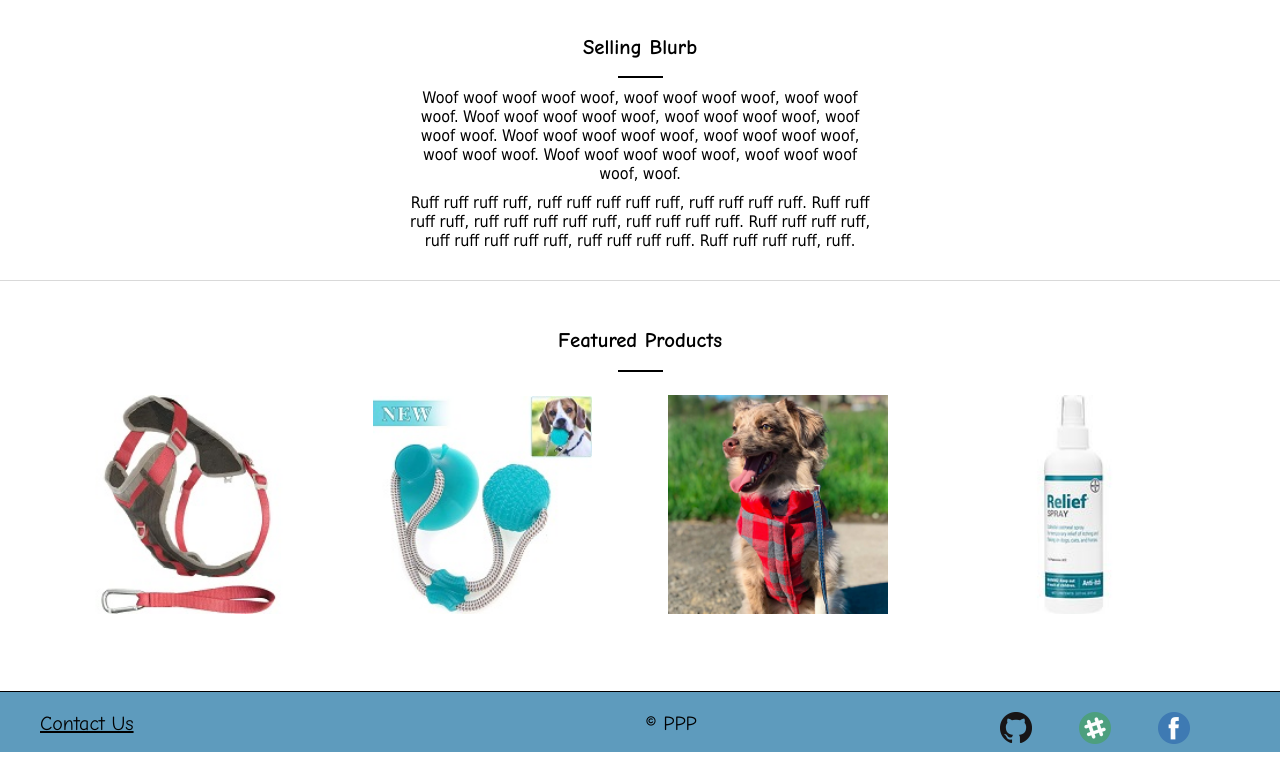
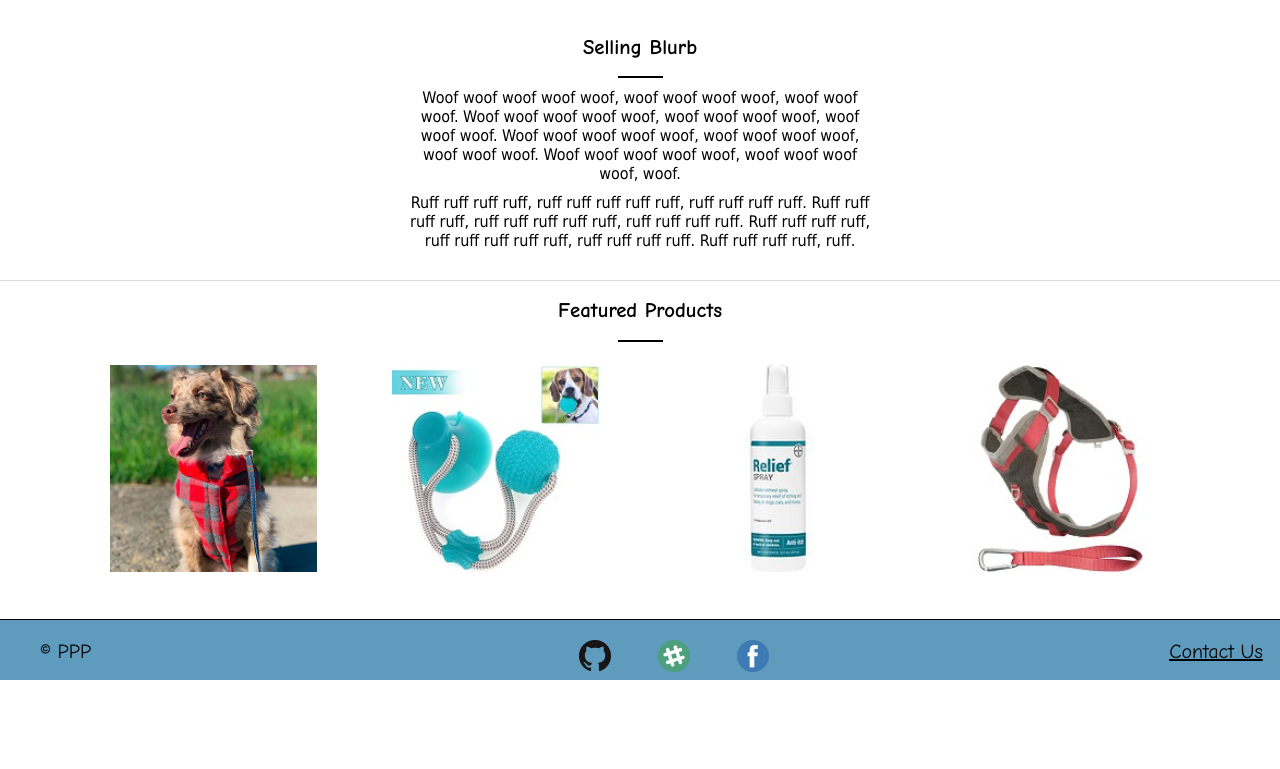
Before and after one commit to ToriiJenkins/StoreFront, a plain HTML site: page index.html in a window 1280 px wide. Shown: the part 988-1757 px from the top of the page. After the commit the page ends 1685 px from the top, so only its background shows below. Drawn offline with Linux system fonts and the light colour scheme.

Commit message:
re-arange footer/ fix featured spacing

```diff
--- a/index.html
+++ b/index.html
@@ -43,7 +43,6 @@
         <div id="Flex1">
 
             <a href="category"><img src="img/dog-blue ball 360x293.jpg"></a>
-
             <a href="category"><img src="img/harnes set 360x293.jpg"/></a>.
             <a  href="category"><img src="img/WAG-Waterproof-Round-3-360x293.jpg"/></a>
         </div>
@@ -61,19 +60,16 @@
     <section class="featured">
         <h2>Featured Products</h2>
         <div id="Heading_Underline"></div>
+        <a href="#feature"><img src="img/DJANGOReversiblePufferDogCoatinLavaRed190x190.png" /></a>
+        <a href="#feature"><img src="img/190x190.jpg" /></a>
+
+        <a href="#feature"><img src="img/reliefSpray.jpg" /></a>
         <a href="#feature"><img src="img/harness190x190.jpg" /></a>
-        <a href="#feature"><img src="img/190x190.jpg" /></a>
-        <a href="#feature"><img src="img/DJANGOReversiblePufferDogCoatinLavaRed190x190.png" /></a>
-        <a href="#feature"><img src="img/reliefSpray.jpg" /></a>
     </section>
 
     <footer class="foot">
         <div id="copyright">
             &copy; PPP
-        </div>
-
-        <div id="contact">
-            <a href="#contact">Contact Us</a>
         </div>
 
         <div id="socialLinks">
@@ -82,6 +78,10 @@
             <a href "#linkedIn"><img src="img/facebook.png" /></a>
         </div>
 
+        <div id="contact">
+            <a href="#contact">Contact Us</a>
+        </div>
+
 
     </footer>
 </div> <!--contentWrapper-->
--- a/main.css
+++ b/main.css
@@ -125,7 +125,6 @@ header.search{
     margin-left: 3%;
     border: solid 4px  #78C6DE;
 }
-
 /*end productGroups Section*/
 
 /* info section */
@@ -144,23 +143,21 @@ header.search{
 /*featured*/
 .featured {
     display: block;
-    padding: 30px;
+    padding: 0 5%;
     margin: auto;
 }
 .featured h2{
     text-align: center;
 }
-
 .featured img{
     width: 18%;
     display:inline-flex;
     margin-left: 2%;
     padding: 23px;
-    /*border: solid 1px grey;*/
 }
+/* end of featured */
 
 /* footer */
-
 .foot{
     margin: 20px 0 10px 0;
     border-bottom: solid 0px #4588AD;
@@ -174,24 +171,24 @@ header.search{
     align-content: space-between;
 }
 #copyright{
-    order: 3;
+    order: 1;
     margin-top:20px;
-    margin-left: 40%;
-    font-size: 20px;
-}
-#contact{
-    order:1;
-    margin-top: 20px;
     margin-left: 40px;
     font-size: 20px;
 }
 #socialLinks{
-    order: 4;
-    margin-left: auto;
-    margin-right: 50px;
+    order: 2;
+    margin-left: 35%;
+    margin-right: 40px;
     font-size:130%;
     padding: 20px;
 }
 #socialLinks a{
     margin: 20px;
 }
+#contact{
+    order:3;
+    margin-top: 20px;
+    margin-left: 25%;
+    font-size: 20px;
+}
```
